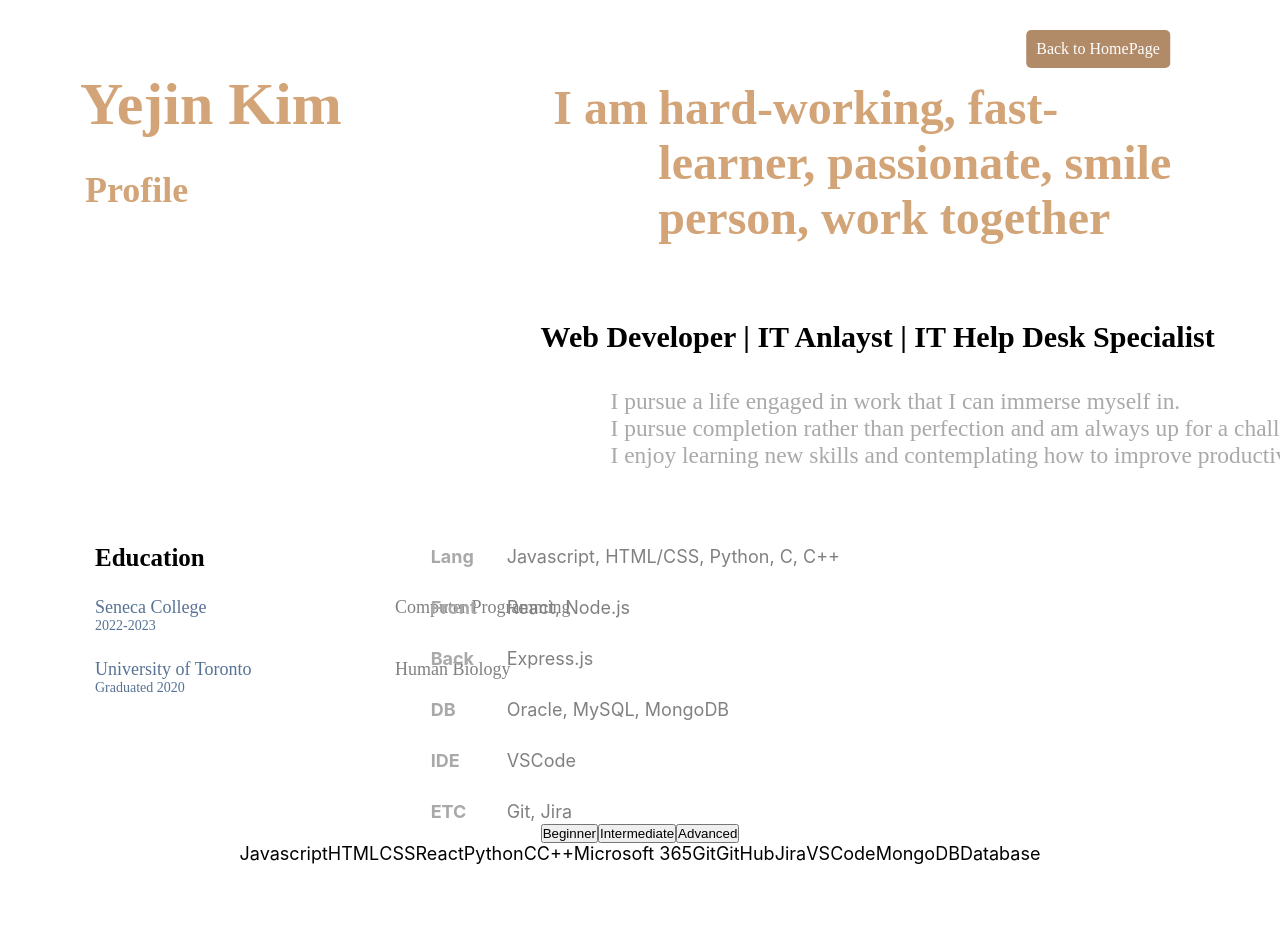
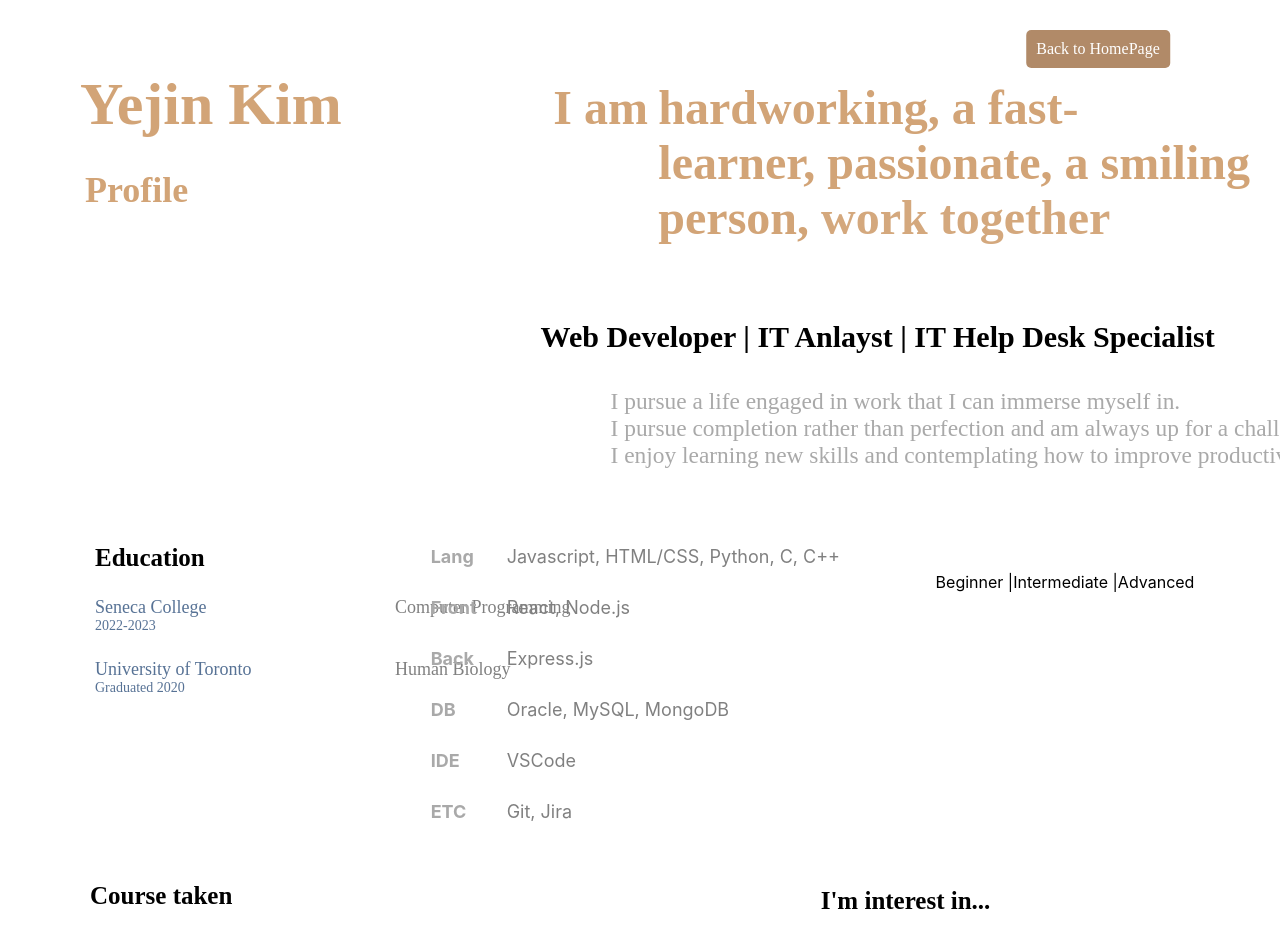
Before and after one commit to yejin2329/portfolio1, a React (Create React App) app: page /about-me in a window 1280 px wide. Shown: the top 941 px of the page. Built offline with nearby package versions, Linux system fonts and the light colour scheme.

Commit message:
add skill-proficiency

```diff
--- a/src/pages/AboutMe.js
+++ b/src/pages/AboutMe.js
@@ -9,6 +9,7 @@ const interest=[
     {text: 'Python', level:'high'},
     {text: 'Web Developer', level:'high'},
     {text: 'Frontend Developer', level:'high'},
+    {text: 'IT Analyst', level:'high'},
     {text: 'Database', level:'high'},
     {text: 'API', level:'high'},
 
@@ -20,60 +21,19 @@ const interest=[
 
 ]
 
-const Skill = ({ text, proficiency }) => {
-    return (
-      <div className={`skill proficiency-${proficiency}`}>
-        {text}
-      </div>
-    );
-  };
-
-const SkillLevelSelector=({onSelectLevel})=>{
-    const levels=['Beginner', 'Intermediate', 'Advanced'];
-
-    const handleClick=(level)=>{
-        onSelectLevel(level);
-    }
-
-    return(
-        <div>
-            {levels.map((level, index)=>(
-                <button key={index} onClick={()=>handleClick(index+1)}>
-                    {level}
-                </button>
-            ))}
-        </div>
-    )
-}
 
 const getRandomValue = () => Math.random() *70; // Gives a random value between 0% and 80%
 
 const AboutMePage=()=>{
-//state for proficiency level
-const [selectedLevel, setSelectedLevel]=useState(1);
+    const [selectedProficiency, setSelectedProficiency] = useState(null);
 
-//function to handle proficiency level
-const handleSelectLevel=(level)=>{
-    setSelectedLevel(level);
-}
+    const handleProficiencyHover = (level) => {
+        console.log("Hovered proficiency level:", level);
+        setSelectedProficiency(level);
+    };
 
-//list of skills with proficiency level
-const skills=[
-    {text:"Javascript", proficiency:3},
-    {text:"HTML", proficiency:4},
-    {text:"CSS", proficiency:3},
-    {text:"React", proficiency:2},
-    {text:"Python", proficiency:2},
-    {text:"C", proficiency:2},
-    {text:"C++", proficiency:2},
-    {text:"Microsoft 365", proficiency:4},
-    {text:"Git", proficiency:2},
-    {text:"GitHub", proficiency:3},
-    {text:"Jira", proficiency:3},
-    {text:"VSCode", proficiency:4},
-    {text:"MongoDB", proficiency:2},
-    {text:"Database", proficiency:3},
-]
+
+
     return (
         <>
         <div className="aboutme-container">
@@ -87,10 +47,10 @@ const skills=[
                 <div className="sub-profile">
   <h1>I am <span class="brackets">[&nbsp;&nbsp;&nbsp;&nbsp;]</span></h1>
   <h1 className="text">
-    <span class="word">hard-working,&nbsp;</span>
-    <span class="word">fast-learner,&nbsp;</span>
+    <span class="word">hardworking,&nbsp;</span>
+    <span class="word">a fast-learner,&nbsp;</span>
     <span class="word">passionate,&nbsp;</span>
-    <span class="word">smile person,&nbsp;</span>
+    <span class="word">a smiling person,&nbsp;</span>
     <span class="word">work together</span>
   </h1>
 </div>
@@ -131,44 +91,61 @@ const skills=[
         <div className="skill-container">
                 <div className="skill">
                    <div className="bold">Lang</div>
-                   <div className="element">Javascript, HTML/CSS, Python, C, C++</div>
+                   <div className={`element ${selectedProficiency === 3 ? 'advanced' : ''}`}>Javascript, HTML/CSS, Python, C, C++</div>
                 </div>
 
                 <div className="skill">
                    <div className="bold">Front</div>
-                   <div className="element">React, Node.js</div>
+                   <div className={`element ${selectedProficiency === 1  ? 'advanced' : ''}`}>React, Node.js</div>
                 </div>
 
                 <div className="skill">
                    <div className="bold">Back</div>
-                   <div className="element">Express.js</div>
+                   <div className={`element ${selectedProficiency === 2 ? 'intermediate' : ''}`}>Express.js</div>
                 </div>
 
                 <div className="skill">
                    <div className="bold">DB</div>
-                   <div className="element">Oracle, MySQL, MongoDB</div>
+                   <div className={`element ${selectedProficiency === 2 ? 'intermediate' : ''}`}>Oracle, MySQL, MongoDB</div>
                 </div>
 
                 <div className="skill">
                    <div className="bold">IDE</div>
-                   <div className="element">VSCode</div>
+                   <div className={`element ${selectedProficiency === 3 ? 'advanced' : ''}`}>VSCode</div>
                 </div>
 
                 <div className="skill">
                    <div className="bold">ETC</div>
-                   <div className="element">Git, Jira</div>
+                   <div className={`element ${selectedProficiency === 2 ? 'intermediate' : ''}`}>Git, Jira</div>
                 </div>
             </div>
 
-       <div>
-        <SkillLevelSelector onSelectLevel={handleSelectLevel}/>
+            <div className="proficiency-level-container">
+      <span
+        className="proficiency-level"
+        onMouseEnter={() => handleProficiencyHover(1)}
+        onMouseLeave={() => handleProficiencyHover(null)}
+      >
+        Beginner
+      </span>{" "}
+      |
+      <span
+        className="proficiency-level"
+        onMouseEnter={() => handleProficiencyHover(2)}
+        onMouseLeave={() => handleProficiencyHover(null)}
+      >
+        Intermediate
+      </span>{" "}
+      |
+      <span
+        className="proficiency-level"
+        onMouseEnter={() => handleProficiencyHover(3)}
+        onMouseLeave={() => handleProficiencyHover(null)}
+      >
+        Advanced
+      </span>
+    </div>
 
-        <div className="skill-level container">
-            {skills.map((skill, index)=>(
-                  <Skill key={index} text={skill.text} proficiency={skill.proficiency} />
-            ))}
-        </div>
-       </div>
 
 
     <div className="course-container">
```
